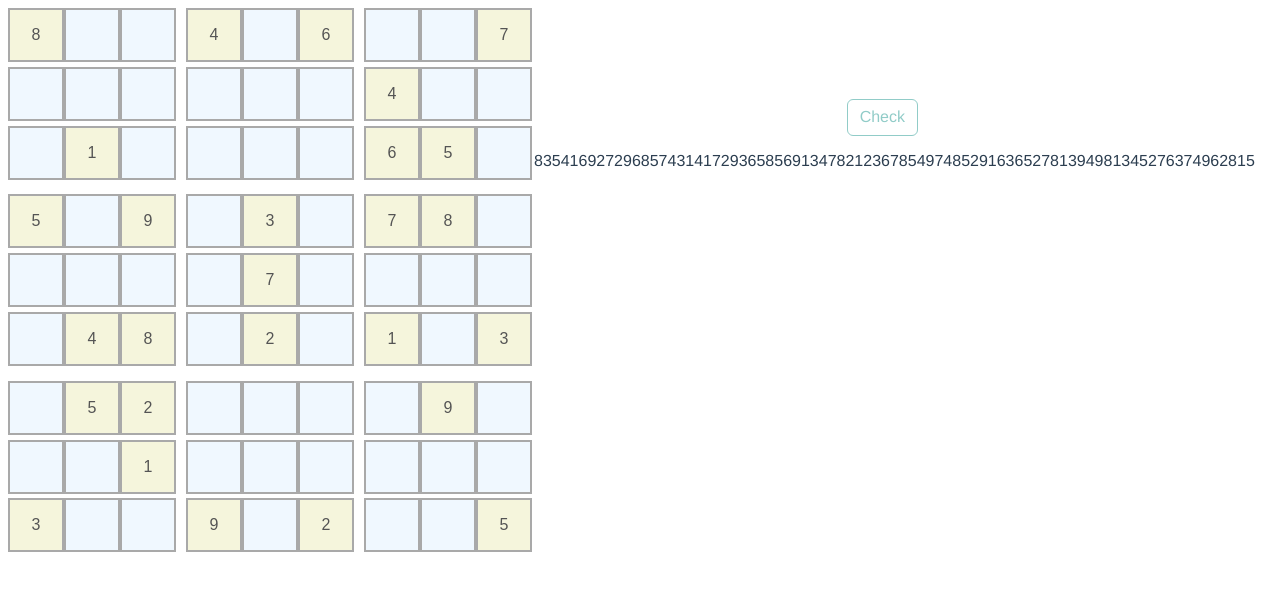
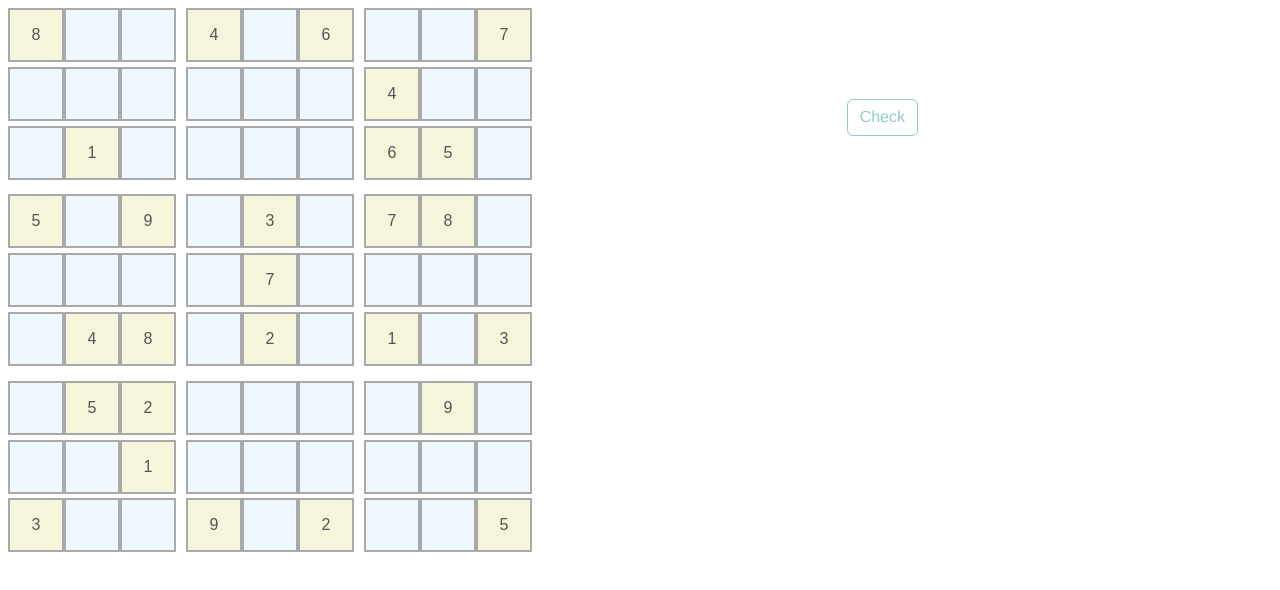
Before and after one commit to anpe9592/Sudoku-vue, a Vue app: page / in a window 1280 px wide. Shown: the top 590 px of the page. Built offline with nearby package versions, Linux system fonts and the light colour scheme.

Commit message:
removed showing the solution next to sudoku board

```diff
--- a/src/components/Sudoku.vue
+++ b/src/components/Sudoku.vue
@@ -6,7 +6,6 @@
       </div>
     </div>
     <gameMenu @check-board="checkBoard()" @close-box="closeBox()" :gameOver="gameOver" :won="won"></gameMenu>
-    <div>{{solutionItems}}</div>
   </div>
 </template>
 
```
